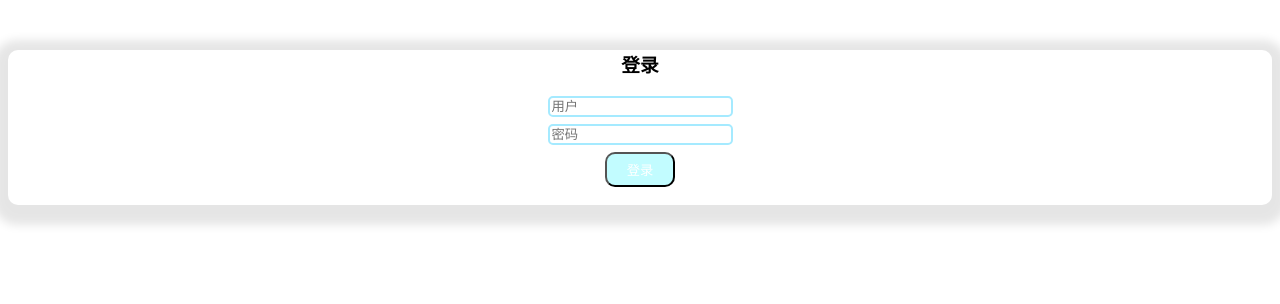
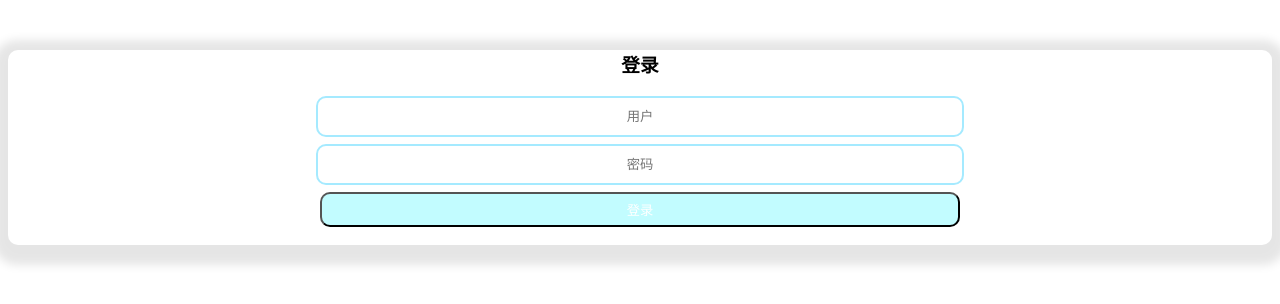
Before and after one commit to UPLCC/yz, a plain HTML site: page index.html in a window 1280 px wide. Drawn offline with Linux system fonts and the light colour scheme.

Commit message:
Update index.html
.

```diff
--- a/index.html
+++ b/index.html
@@ -16,7 +16,7 @@ input[id="c"]{
 button[id="d"]{
   margin-top:7px;
   height:35px;
-  width:70px;
+  width:50vw;
   color:white;
   background-color:#c2fcff;
   border-radius:10px;
@@ -27,7 +27,10 @@ button:hover{
   background-color:#5fd9ff;
   }
 input{
-  border-radius:5px;
+  text-align:center;
+  height:35px;
+  width:50vw;
+  border-radius:10px;
   border:2px solid #a5eaff;
   transition: border: 0.3s;
   }
```
